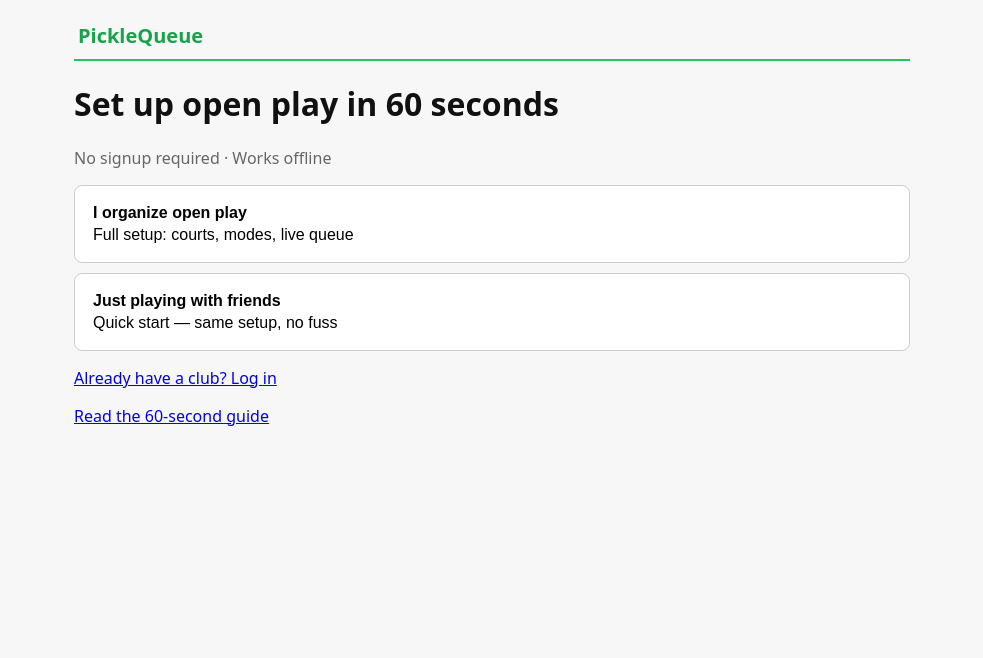
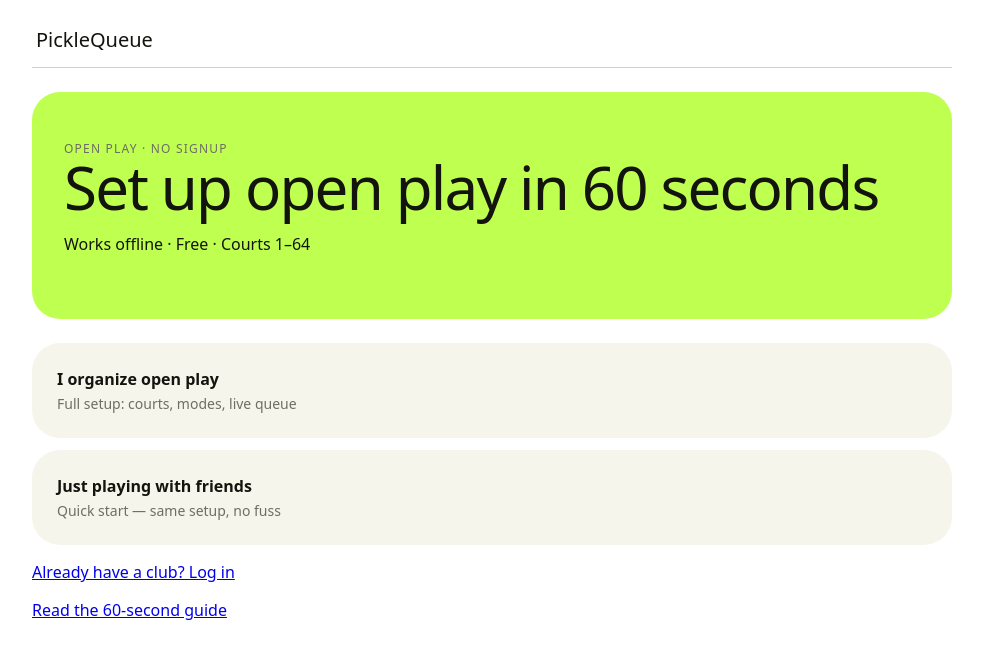
Before and after one commit to JuliusNarvasa/PickleQueue, a React (Vite) app: page / in a window 1280 px wide. Shown: the top 658 px of the page, without its empty margins (148-1131 px from the left). Built offline with nearby package versions, Linux system fonts and the light colour scheme.

Commit message:
Perk design system: electric lime on warm parchment

```diff
--- a/src/App.tsx
+++ b/src/App.tsx
@@ -144,8 +144,11 @@
 function ChooseScreen({ go }: { go: (r: Route) => void }) {
   return (
     <div className="choose">
-      <h1>Set up open play in 60 seconds</h1>
-      <p className="muted">No signup required · Works offline</p>
+      <div className="hero">
+        <div className="eyebrow">Open play · No signup</div>
+        <h1>Set up open play in 60 seconds</h1>
+        <p>Works offline · Free · Courts 1–64</p>
+      </div>
       <div className="cards">
         <button className="bigcard" onClick={() => go('setup')}>
           <b>I organize open play</b>
@@ -655,8 +658,11 @@
 
   return (
     <div className="complete">
-      <h1>Session Complete 🎉</h1>
-      <p>{games} games · {minutes} minutes · {session.courtStates.length} courts</p>
+      <div className="band">
+        <div className="eyebrow">Session over</div>
+        <h1>Session Complete</h1>
+        <p>{games} games · {minutes} minutes · {session.courtStates.length} courts</p>
+      </div>
       <p className="muted">Session pace: avg match {fmtClock(avgMatch)} (based on {session.matchDurationsSec.length} timed matches)</p>
 
       <h2>FINAL STANDINGS</h2>
--- a/src/styles.css
+++ b/src/styles.css
@@ -1,45 +1,167 @@
+/* Perk design system — electric lime (#beff50) on warm parchment.
+   Single chromatic signal: lime is the ONLY filled action color. No shadows;
+   layers separate by tonal contrast (white -> parchment -> lime). */
+
+:root {
+  --color-electric-lime: #beff50;
+  --color-off-black-ink: #14140f;
+  --color-off-white-canvas: #f5f5eb;
+  --color-pure-white: #ffffff;
+  --color-ash: #d2d2c8;
+  --color-graphite: #6e6e64;
+  --color-deep-charcoal: #30302a;
+
+  --radius-cards: 28px;
+  --radius-inner: 18px;
+  --radius-buttons: 28px;
+  --radius-inputs: 8px;
+  --radius-full: 9999px;
+
+  --font-sys: 'OTSono', ui-sans-serif, system-ui, -apple-system, 'Segoe UI', Roboto, sans-serif;
+}
+
 * { box-sizing: border-box; }
-body { font-family: system-ui, -apple-system, sans-serif; margin: 0; background: #f6f7f6; color: #111; }
-.app { max-width: 860px; margin: 0 auto; padding: 12px 12px 90px; }
-.topbar { display: flex; gap: 12px; align-items: center; padding: 10px 4px; border-bottom: 2px solid #22C55E; margin-bottom: 12px; }
-.logo { font-weight: 800; font-size: 20px; color: #16a34a; }
-.hud { font-size: 13px; }
-.muted { color: #666; }
+
+body {
+  font-family: var(--font-sys);
+  font-weight: 400;
+  margin: 0;
+  background: var(--color-pure-white);
+  color: var(--color-off-black-ink);
+}
+
+.app { max-width: 960px; margin: 0 auto; padding: 12px 20px 110px; }
+
+/* Eyebrow labels: 10-12px, uppercase, 0.1em tracking, graphite */
+.eyebrow {
+  font-size: 12px; font-weight: 500; text-transform: uppercase;
+  letter-spacing: 0.1em; color: var(--color-graphite);
+}
+
+h1, h2, h3 { font-weight: 500; letter-spacing: -0.02em; margin: 0 0 8px; }
+h1 { font-size: 28px; letter-spacing: -0.03em; }
+h2 { font-size: 22px; }
+
+.muted { color: var(--color-graphite); }
+
+/* Topbar: wordmark + hairline rule */
+.topbar {
+  display: flex; gap: 12px; align-items: center;
+  padding: 14px 4px; border-bottom: 1px solid var(--color-ash); margin-bottom: 24px;
+}
+.logo { font-weight: 500; font-size: 20px; color: var(--color-off-black-ink); }
+.hud { font-size: 13px; color: var(--color-graphite); }
+
 .row { display: flex; gap: 8px; align-items: center; flex-wrap: wrap; margin: 8px 0; }
-button { padding: 8px 12px; border: 1px solid #ccc; border-radius: 8px; background: #fff; cursor: pointer; }
-button:disabled { opacity: 0.45; cursor: not-allowed; }
-button.primary { background: #22C55E; border-color: #16a34a; color: #fff; font-weight: 700; }
-button.big { font-size: 17px; padding: 12px 18px; }
-button.sel { border-color: #16a34a; background: #dcfce7; }
-button.linkbtn { border: none; background: none; color: #16a34a; padding: 4px; }
-input, textarea { padding: 8px 10px; border: 1px solid #ccc; border-radius: 8px; font-size: 15px; }
-section { background: #fff; border: 1px solid #e5e5e5; border-radius: 12px; padding: 12px; margin: 12px 0; }
-.choose .cards { display: grid; gap: 10px; margin: 16px 0; }
-.bigcard { display: flex; flex-direction: column; gap: 4px; padding: 18px; font-size: 16px; text-align: left; }
-.steps { font-size: 13px; color: #666; margin-bottom: 6px; }
+
+/* Buttons: lime pill is the ONLY filled button. Everything else is ghost. */
+button {
+  font-family: var(--font-sys);
+  padding: 10px 18px; border: 1px solid transparent; border-radius: var(--radius-buttons);
+  background: transparent; color: var(--color-off-black-ink);
+  font-size: 14px; font-weight: 500; cursor: pointer;
+}
+button:disabled { opacity: 0.4; cursor: not-allowed; }
+button.primary {
+  background: var(--color-electric-lime); color: var(--color-off-black-ink);
+  padding: 16px 28px; font-size: 16px;
+}
+button.big { font-size: 17px; padding: 14px 24px; }
+button.sel { background: var(--color-electric-lime); }
+button.linkbtn { border: none; background: none; color: var(--color-off-black-ink); padding: 4px; text-decoration: underline; text-underline-offset: 3px; }
+
+/* Inputs: white, ash border IS the affordance */
+input, textarea {
+  font-family: var(--font-sys); font-weight: 400; font-size: 16px;
+  padding: 10px 12px; border: 1px solid var(--color-ash); border-radius: var(--radius-inputs);
+  background: var(--color-pure-white); color: #000;
+}
+
+/* Sections: parchment cards on white page, 28px, no shadow */
+section {
+  background: var(--color-off-white-canvas);
+  border: none; border-radius: var(--radius-cards);
+  padding: 32px; margin: 24px 0;
+}
+section > h2:first-child, section > .row:first-child { margin-top: 0; }
+
+/* Choose screen: lime hero band */
+.choose .hero {
+  background: var(--color-electric-lime); border-radius: var(--radius-cards);
+  padding: 48px 32px; margin: 24px 0;
+}
+.choose .hero h1 { font-size: 60px; line-height: 1; letter-spacing: -0.03em; margin: 0 0 12px; }
+.choose .cards { display: grid; gap: 12px; margin: 16px 0; }
+.bigcard {
+  display: flex; flex-direction: column; gap: 4px; padding: 24px;
+  font-size: 16px; text-align: left;
+  background: var(--color-off-white-canvas); border-radius: var(--radius-cards);
+}
+.bigcard span { font-size: 14px; font-weight: 400; color: var(--color-graphite); }
+
+.steps { font-size: 13px; color: var(--color-graphite); margin-bottom: 6px; }
+
+/* Mode cards: white on parchment, selected = lime */
 .modegrid { display: grid; grid-template-columns: repeat(auto-fill, minmax(200px, 1fr)); gap: 8px; margin: 8px 0; }
-.modecard { display: flex; flex-direction: column; gap: 4px; text-align: left; }
-.modecard span { font-size: 12px; color: #555; }
-.playerrow { display: flex; gap: 8px; align-items: center; padding: 6px 4px; border-bottom: 1px solid #eee; }
+.modecard {
+  display: flex; flex-direction: column; gap: 4px; text-align: left;
+  background: var(--color-pure-white); border-radius: var(--radius-inner); padding: 18px;
+}
+.modecard span { font-size: 12px; font-weight: 400; color: var(--color-graphite); }
+.modecard.sel { background: var(--color-electric-lime); }
+.modecard.sel span { color: var(--color-off-black-ink); }
+
+/* Roster rows */
+.playerrow { display: flex; gap: 8px; align-items: center; padding: 8px 4px; border-bottom: 1px solid var(--color-ash); }
 .playerrow .spacer { flex: 1; }
-.star { border: none; background: none; font-size: 18px; color: #ccc; padding: 2px; }
-.star.on { color: #f59e0b; }
+.star { border: none; background: none; font-size: 18px; color: var(--color-ash); padding: 2px; }
+.star.on { color: var(--color-off-black-ink); }
+
+/* Courts: white inner cards; live = lime badge */
 .courts { display: grid; gap: 10px; grid-template-columns: repeat(auto-fill, minmax(260px, 1fr)); }
-.court { border: 2px solid #ddd; border-radius: 12px; padding: 10px; }
-.court.live { border-color: #22C55E; }
-.badge { font-size: 12px; font-weight: 700; padding: 2px 8px; border-radius: 99px; }
-.badge.ready { background: #eee; }
-.badge.live { background: #22C55E; color: #fff; }
+.court { border: 1px solid var(--color-ash); border-radius: var(--radius-inner); padding: 18px; background: var(--color-pure-white); }
+.court.live { border: 2px solid var(--color-off-black-ink); }
+.badge { font-size: 12px; font-weight: 500; padding: 2px 12px; border-radius: var(--radius-full); text-transform: uppercase; letter-spacing: 0.1em; }
+.badge.ready { background: var(--color-ash); color: var(--color-off-black-ink); }
+.badge.live { background: var(--color-electric-lime); color: var(--color-off-black-ink); }
 .teams { display: flex; flex-direction: column; gap: 4px; margin: 8px 0; }
-.upnext { display: flex; gap: 8px; align-items: center; flex-wrap: wrap; border: 1px dashed #22C55E; border-radius: 8px; padding: 8px; margin: 6px 0; background: #f0fdf4; }
+
+/* Up Next: lime accent blocks */
+.upnext {
+  display: flex; gap: 8px; align-items: center; flex-wrap: wrap;
+  background: var(--color-electric-lime); border: none; border-radius: var(--radius-inner);
+  padding: 16px 18px; margin: 8px 0; font-weight: 500;
+}
+.upnext .tag { font-size: 12px; font-weight: 500; text-transform: uppercase; letter-spacing: 0.1em; }
+
+/* Queue table */
 .qtable { display: flex; flex-direction: column; }
-.qhead, .qrow { display: grid; grid-template-columns: 32px 1.4fr 0.7fr 0.7fr 0.7fr 0.9fr auto; gap: 4px; align-items: center; padding: 5px 2px; font-size: 14px; }
-.qhead { font-weight: 700; border-bottom: 2px solid #ddd; }
-.qrow { border-bottom: 1px solid #f0f0f0; }
-.stickybar { position: fixed; bottom: 0; left: 0; right: 0; background: #fff; border-top: 2px solid #22C55E; padding: 10px; display: flex; gap: 10px; justify-content: center; align-items: center; }
-.toast { position: fixed; bottom: 70px; left: 50%; transform: translateX(-50%); background: #111; color: #fff; padding: 10px 14px; border-radius: 10px; display: flex; gap: 10px; align-items: center; z-index: 50; }
-.toast button { background: #333; color: #fff; border-color: #555; }
-.modal-back { position: fixed; inset: 0; background: rgba(0,0,0,0.45); display: flex; align-items: center; justify-content: center; z-index: 40; }
-.modal { background: #fff; border-radius: 14px; padding: 20px; max-width: 420px; width: 92%; }
+.qhead, .qrow { display: grid; grid-template-columns: 32px 1.4fr 0.7fr 0.7fr 0.7fr 0.9fr auto; gap: 4px; align-items: center; padding: 6px 2px; font-size: 14px; }
+.qhead { font-weight: 500; border-bottom: 2px solid var(--color-off-black-ink); }
+.qrow { border-bottom: 1px solid var(--color-ash); }
+
+/* Sticky bar + toast (dark island) */
+.stickybar {
+  position: fixed; bottom: 0; left: 0; right: 0; background: var(--color-pure-white);
+  border-top: 1px solid var(--color-ash); padding: 12px;
+  display: flex; gap: 10px; justify-content: center; align-items: center;
+}
+.toast {
+  position: fixed; bottom: 76px; left: 50%; transform: translateX(-50%);
+  background: var(--color-deep-charcoal); color: var(--color-off-white-canvas);
+  padding: 12px 16px; border-radius: var(--radius-inner);
+  display: flex; gap: 10px; align-items: center; z-index: 50;
+}
+.toast button { background: transparent; color: var(--color-off-white-canvas); border: 1px solid var(--color-graphite); padding: 6px 12px; font-size: 13px; }
+
+.modal-back { position: fixed; inset: 0; background: rgba(20, 20, 15, 0.45); display: flex; align-items: center; justify-content: center; z-index: 40; }
+.modal { background: var(--color-pure-white); border-radius: var(--radius-cards); padding: 32px; max-width: 420px; width: 92%; }
 .modal.wide { max-width: 520px; max-height: 85vh; overflow: auto; }
 .reclub textarea { width: 100%; }
+
+/* Complete screen: lime band header */
+.complete .band {
+  background: var(--color-electric-lime); border-radius: var(--radius-cards);
+  padding: 40px 32px; margin: 24px 0;
+}
+.complete .band h1 { font-size: 60px; line-height: 1; letter-spacing: -0.03em; margin: 0 0 8px; }
```
Also changed, not shown: 4 other files (tests, documents, lock files or other folders).
